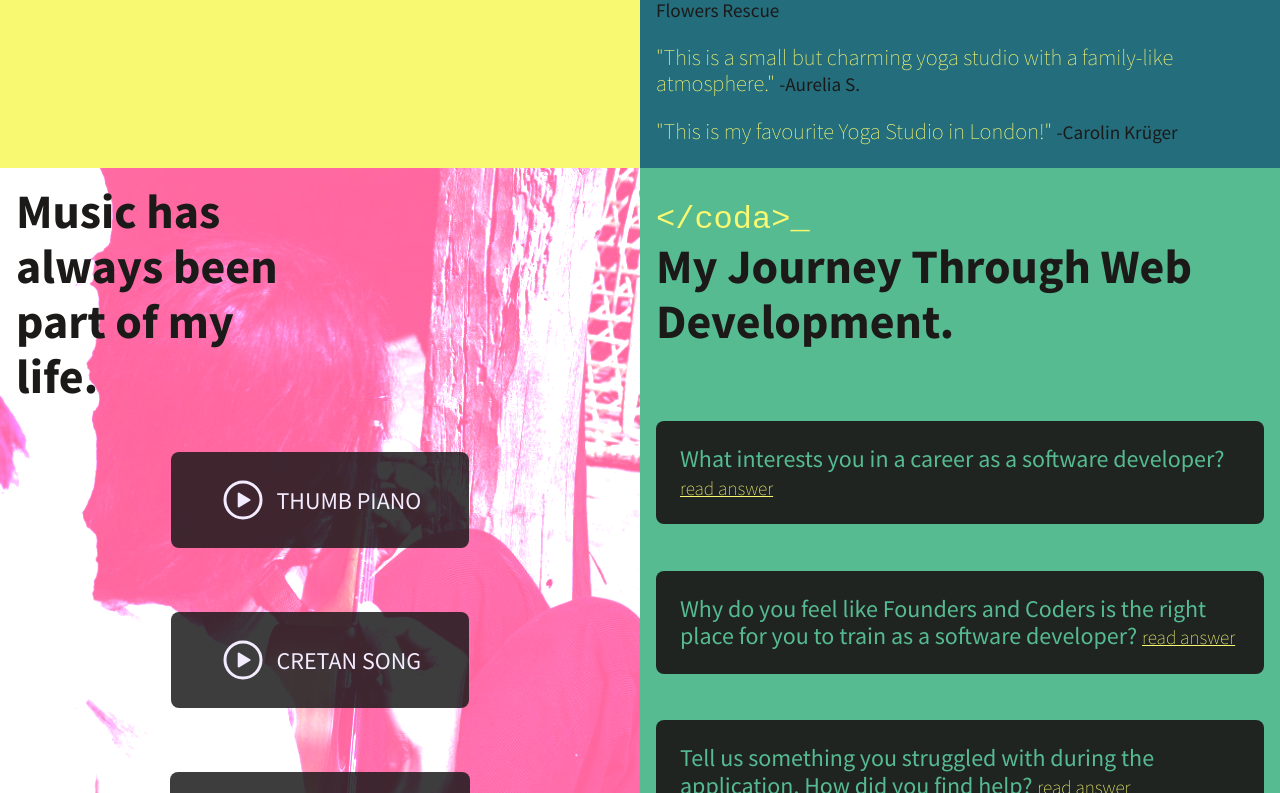
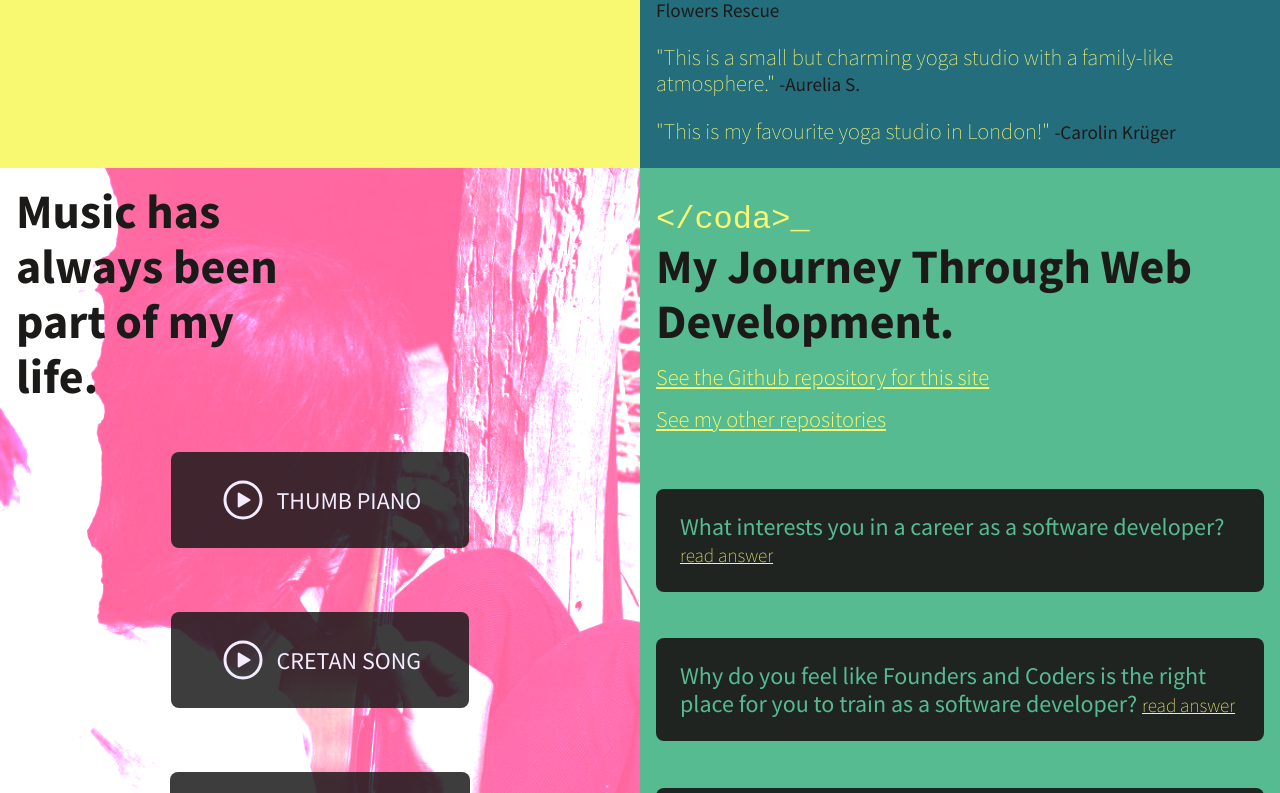
Before and after one commit to carlosbuitragosan/website, a plain HTML site: page index.html in a window 1280 px wide. Shown: the part 807-1600 px from the top of the page. Drawn offline with nearby package versions, Linux system fonts and the light colour scheme; a web font is replaced by a local one.

Commit message:
build - added links to github.

```diff
--- a/index.css
+++ b/index.css
@@ -241,8 +241,8 @@ ion-icon {
   min-height: 600px;
 }
 
-.qa__container {
-  padding: 1rem;
+.coding__title_main {
+  padding-bottom: 0;
 }
 .coding__title_code, .coding__title_code span{
   color:#F9F871;
@@ -250,7 +250,18 @@ ion-icon {
   font-size: 2rem;
 }
 
+.repo__link {
+  color: #F9F871;
+  padding: 0 1rem;
+  font-weight: 300;
+  font-size: 1.4rem;
+}
+.qa__container {
+  padding: 0 1rem;
+}
+
 .coding__question {
+  /* display: block; */
   cursor: pointer;
   background-color: #1b1a19ee;
   color: #56BB91;
--- a/index.html
+++ b/index.html
@@ -53,7 +53,7 @@
 
                     <p class="review">"This is  a small but charming yoga studio with a family-like atmosphere." <span class="review__author">-Aurelia S.</span></p>
 
-                    <p class="review">"This is my favourite Yoga Studio in London!" <span class="review__author">-Carolin Krüger</span></p>
+                    <p class="review">"This is my favourite yoga studio in London!" <span class="review__author">-Carolin Krüger</span></p>
                 </div>
 
             </div>
@@ -67,7 +67,7 @@
 
             <div class="music__player">
             </div>
-            <p class="music__side-note">* All instruments recorded  live by me.</p>
+            <p class="music__side-note">* All instruments recorded  live by Carlos Buitrago.</p>
         </div>
 
         <div class="module module__coding">
@@ -78,6 +78,8 @@
                     <code class="coding__title_code">&lt/coda&gt<span class='blinking-dot'>_</span></code> <br>
                     My Journey Through Web Development.
                 </h2>
+                <p class="coding__repo"><a class="repo__link" href="https://github.com/carlosalbertobuitragosantamaria/website">See the Github repository for this site</a></p>
+                <p class="coding__repo"><a class="repo__link" href="https://github.com/carlosalbertobuitragosantamaria/website">See my other repositories</a></p>
                 <div class="qa__container">
 
                     <button class="coding__question coding__q1">
```
Also changed, not shown: 1 other file.
